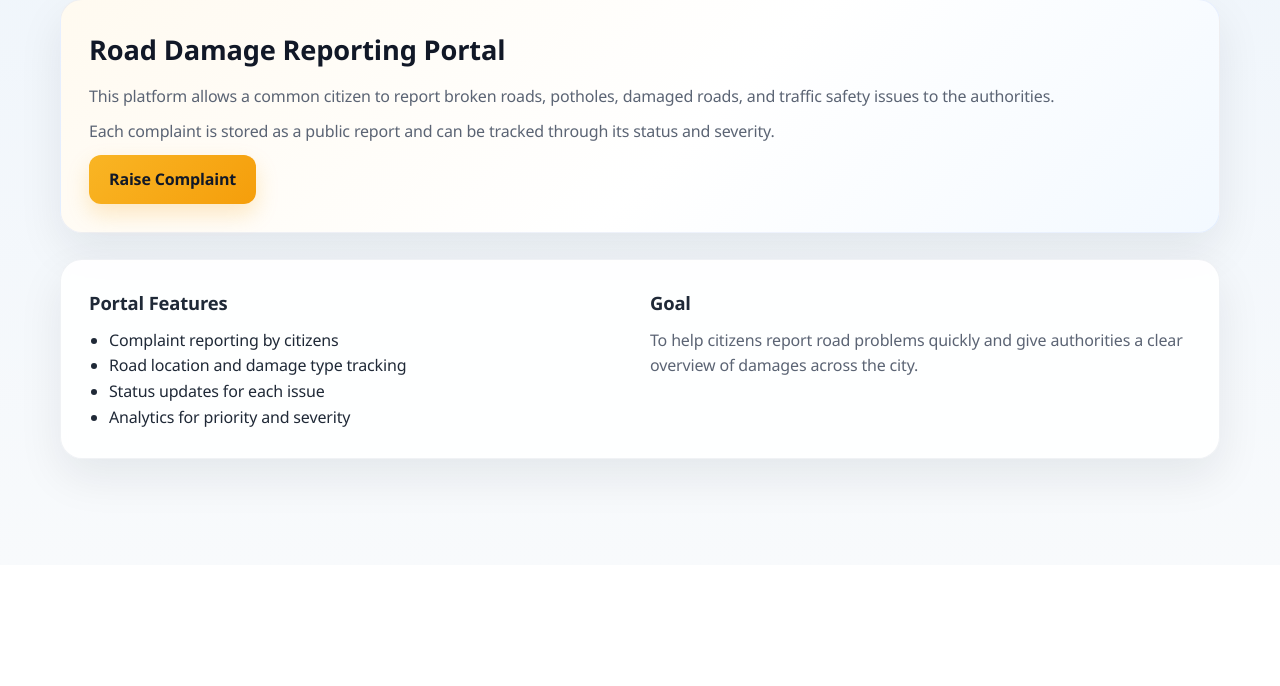
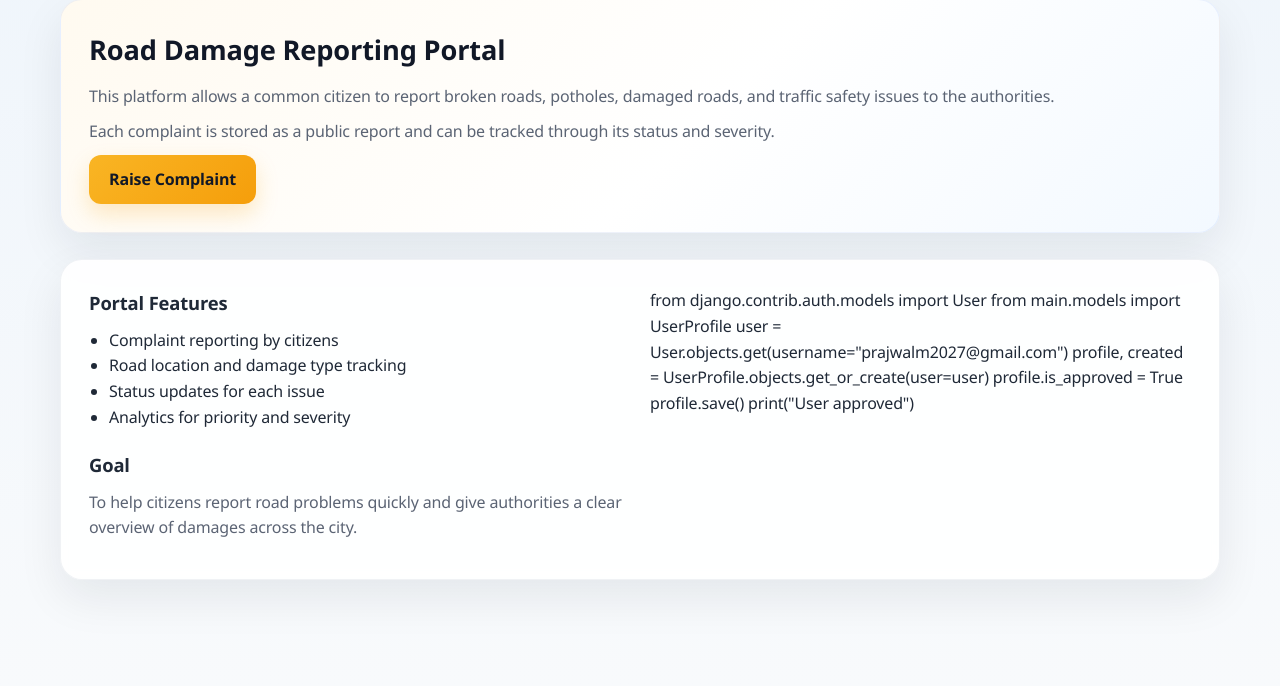
Before and after one commit to PrajwalMurali/Road-Damage-Analytics-Web-Application, a Django app: page / in a window 1280 px wide. Shown: the part 247-933 px from the top of the page. Before the commit the page ends 739 px from the top, so only its background shows below. Run offline with Django 5.2, Linux system fonts and the light colour scheme; a user stored in the database is signed in.

Commit message:
Add user-approval snippet to the home page template.
Co-authored-by: Cursor <cursoragent@cursor.com>

```diff
--- a/templates/main/index.html
+++ b/templates/main/index.html
@@ -19,7 +19,14 @@
             <li>Status updates for each issue</li>
             <li>Analytics for priority and severity</li>
         </ul>
-    </div>
+    </div>    from django.contrib.auth.models import User
+    from main.models import UserProfile
+
+    user = User.objects.get(username="prajwalm2027@gmail.com")
+    profile, created = UserProfile.objects.get_or_create(user=user)
+    profile.is_approved = True
+    profile.save()
+    print("User approved")
     <div>
         <h3>Goal</h3>
         <p>To help citizens report road problems quickly and give authorities a clear overview of damages across the city.</p>
```
